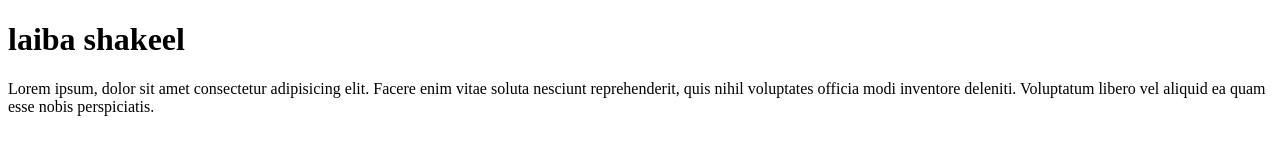
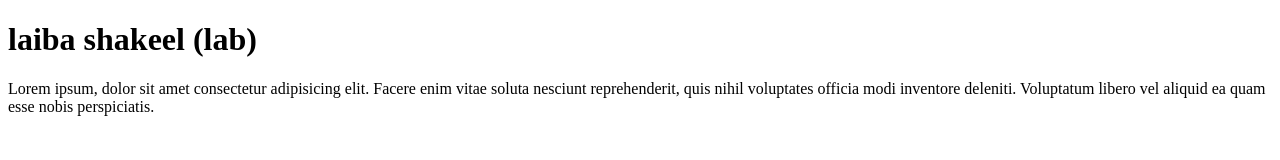
Before and after one commit to laiba-shakeel/javascript-assignment-01, a plain HTML site: page index.html in a window 1280 px wide. Drawn offline with Linux system fonts and the light colour scheme.

Commit message:
changed home page heading

```diff
--- a/index.html
+++ b/index.html
@@ -7,7 +7,7 @@
     <title>javaScript</title>
 </head>
 <body>
-    <h1>laiba shakeel</h1>
+    <h1>laiba shakeel (lab)</h1>
     <p>Lorem ipsum, dolor sit amet consectetur adipisicing elit.
  Facere enim vitae soluta nesciunt reprehenderit, quis nihil voluptates officia modi
   inventore deleniti. Voluptatum libero vel aliquid ea quam esse nobis perspiciatis.</p>
```
